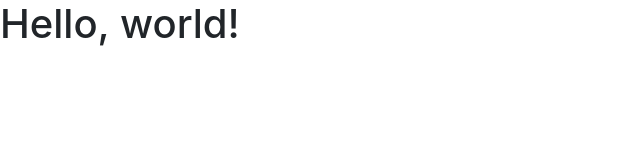
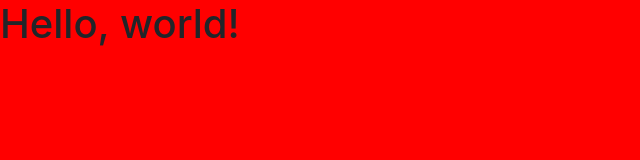
Before and after one commit to Code-Institute-Submissions/projectchen88-weatherForecast, a plain HTML site: page index.html in a window 1280 px wide. Shown: the whole page, without its empty margins (0-640 px from the left). Drawn offline with nearby package versions, Linux system fonts and the light colour scheme.

Commit message:
link stylesheet

```diff
--- a/index.html
+++ b/index.html
@@ -7,7 +7,8 @@
 
     <!-- Bootstrap CSS -->
     <link rel="stylesheet" href="https://stackpath.bootstrapcdn.com/bootstrap/4.4.1/css/bootstrap.min.css" integrity="sha384-Vkoo8x4CGsO3+Hhxv8T/Q5PaXtkKtu6ug5TOeNV6gBiFeWPGFN9MuhOf23Q9Ifjh" crossorigin="anonymous">
-
+    <!--Custom CSS-->
+    <link rel="stylesheet" href="styles/style.css" type="text/css" />
     <title>Hello, world!</title>
   </head>
   <body>
@@ -18,7 +19,7 @@
     <script src="https://code.jquery.com/jquery-3.4.1.slim.min.js" integrity="sha384-J6qa4849blE2+poT4WnyKhv5vZF5SrPo0iEjwBvKU7imGFAV0wwj1yYfoRSJoZ+n" crossorigin="anonymous"></script>
     <script src="https://cdn.jsdelivr.net/npm/popper.js@1.16.0/dist/umd/popper.min.js" integrity="sha384-Q6E9RHvbIyZFJoft+2mJbHaEWldlvI9IOYy5n3zV9zzTtmI3UksdQRVvoxMfooAo" crossorigin="anonymous"></script>
     <script src="https://stackpath.bootstrapcdn.com/bootstrap/4.4.1/js/bootstrap.min.js" integrity="sha384-wfSDF2E50Y2D1uUdj0O3uMBJnjuUD4Ih7YwaYd1iqfktj0Uod8GCExl3Og8ifwB6" crossorigin="anonymous"></script>
-    <!--Own JS script-->
+    <!--Custom JS script-->
     <script type="text/javascript" src="scripts/script.js"></script>
   </body>
 </html>
--- /dev/null
+++ b/styles/style.css
@@ -0,0 +1,3 @@
+body {
+    background-color: red;
+}
```
Also changed, not shown: .c9/metadata/environment/index.html, 1 other file.
